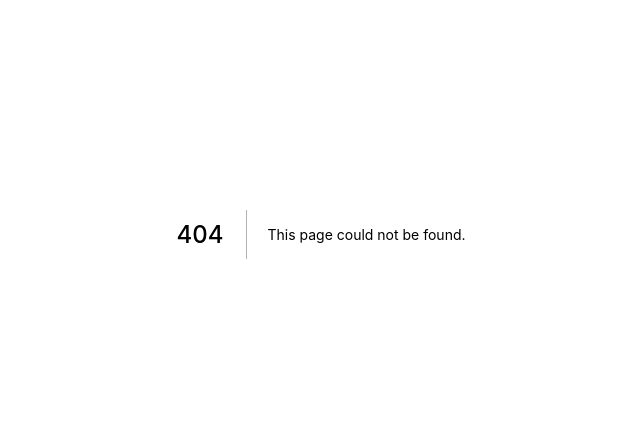
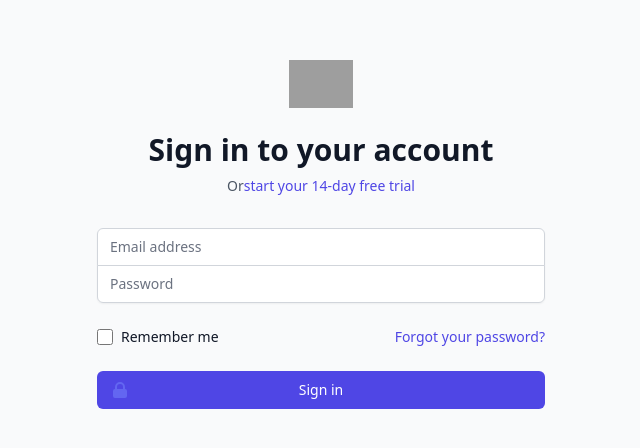
Before and after one commit to Dankore-Software/Nextjs-MongoDB-Starter-Template, a Next.js app: page /login in a window 1280 px wide. Before the commit this address had no page. Shown: the part 166-614 px from the top of the page, without its empty margins (319-959 px from the left). Built offline with nearby package versions, Linux system fonts and the light colour scheme; grey boxes are pictures that could not be loaded.

Commit message:
Update template

```diff
--- a/next-seo.config.js
+++ b/next-seo.config.js
@@ -1,3 +1,6 @@
+// THIS FILE CONTAINS DEFAULT SEO WHICH MEANS THIS SEO WILL BE AVAILABLE ON ALL
+// PAGES IN THIS APP
+
 const title = 'Next.js MongoDB Starter Template';
 const description = 'Dankore Software Nextjs MongoDB Starter Template.';
 
--- a/pages/components/homepage.js
+++ b/pages/components/homepage.js
@@ -72,7 +72,7 @@
                   Company
                 </a>
 
-                <a href="#" className="font-medium text-indigo-600 hover:text-indigo-500">
+                <a href="/login" className="font-medium text-indigo-600 hover:text-indigo-500">
                   Log in
                 </a>
               </div>
--- /dev/null
+++ b/pages/login.js
@@ -0,0 +1,137 @@
+import { NextSeo } from 'next-seo';
+
+export default function Login() {
+  return (
+    <>
+      <NextSeo
+        title="Using More of Config"
+        description="This example uses more of the available config options."
+        canonical="https://www.canonical.ie/"
+        openGraph={{
+          url: 'https://www.url.ie/a',
+          title: 'Open Graph Title',
+          description: 'Open Graph Description',
+          images: [
+            {
+              url: 'https://www.example.ie/og-image-01.jpg',
+              width: 800,
+              height: 600,
+              alt: 'Og Image Alt',
+            },
+            {
+              url: 'https://www.example.ie/og-image-02.jpg',
+              width: 900,
+              height: 800,
+              alt: 'Og Image Alt Second',
+            },
+            { url: 'https://www.example.ie/og-image-03.jpg' },
+            { url: 'https://www.example.ie/og-image-04.jpg' },
+          ],
+          site_name: 'SiteName',
+        }}
+        twitter={{
+          handle: '@handle2',
+          site: '@site2',
+          cardType: 'summary_large_image2',
+        }}
+      />
+      <div className="min-h-screen flex items-center justify-center bg-gray-50 py-12 px-4 sm:px-6 lg:px-8">
+        <div className="max-w-md w-full space-y-8">
+          <div>
+            <img
+              className="mx-auto h-12 w-auto"
+              src="https://tailwindui.com/img/logos/workflow-mark-indigo-600.svg"
+              alt="Workflow"
+            />
+            <h2 className="mt-6 text-center text-3xl font-extrabold text-gray-900">
+              Sign in to your account
+            </h2>
+            <p className="mt-2 text-center text-sm text-gray-600">
+              Or
+              <a href="#" className="font-medium text-indigo-600 hover:text-indigo-500">
+                start your 14-day free trial
+              </a>
+            </p>
+          </div>
+          <form className="mt-8 space-y-6" action="#" method="POST">
+            <input type="hidden" name="remember" value="true" />
+            <div className="rounded-md shadow-sm -space-y-px">
+              <div>
+                <label htmlFor="email-address" className="sr-only">
+                  Email address
+                </label>
+                <input
+                  id="email-address"
+                  name="email"
+                  type="email"
+                  autoComplete="email"
+                  required
+                  className="appearance-none rounded-none relative block w-full px-3 py-2 border border-gray-300 placeholder-gray-500 text-gray-900 rounded-t-md focus:outline-none focus:ring-indigo-500 focus:border-indigo-500 focus:z-10 sm:text-sm"
+                  placeholder="Email address"
+                />
+              </div>
+              <div>
+                <label htmlFor="password" className="sr-only">
+                  Password
+                </label>
+                <input
+                  id="password"
+                  name="password"
+                  type="password"
+                  autoComplete="current-password"
+                  required
+                  className="appearance-none rounded-none relative block w-full px-3 py-2 border border-gray-300 placeholder-gray-500 text-gray-900 rounded-b-md focus:outline-none focus:ring-indigo-500 focus:border-indigo-500 focus:z-10 sm:text-sm"
+                  placeholder="Password"
+                />
+              </div>
+            </div>
+
+            <div className="flex items-center justify-between">
+              <div className="flex items-center">
+                <input
+                  id="remember_me"
+                  name="remember_me"
+                  type="checkbox"
+                  className="h-4 w-4 text-indigo-600 focus:ring-indigo-500 border-gray-300 rounded"
+                />
+                <label htmlFor="remember_me" className="ml-2 block text-sm text-gray-900">
+                  Remember me
+                </label>
+              </div>
+
+              <div className="text-sm">
+                <a href="#" className="font-medium text-indigo-600 hover:text-indigo-500">
+                  Forgot your password?
+                </a>
+              </div>
+            </div>
+
+            <div>
+              <button
+                type="submit"
+                className="group relative w-full flex justify-center py-2 px-4 border border-transparent text-sm font-medium rounded-md text-white bg-indigo-600 hover:bg-indigo-700 focus:outline-none focus:ring-2 focus:ring-offset-2 focus:ring-indigo-500"
+              >
+                <span className="absolute left-0 inset-y-0 flex items-center pl-3">
+                  <svg
+                    className="h-5 w-5 text-indigo-500 group-hover:text-indigo-400"
+                    xmlns="http://www.w3.org/2000/svg"
+                    viewBox="0 0 20 20"
+                    fill="currentColor"
+                    aria-hidden="true"
+                  >
+                    <path
+                      fillRule="evenodd"
+                      d="M5 9V7a5 5 0 0110 0v2a2 2 0 012 2v5a2 2 0 01-2 2H5a2 2 0 01-2-2v-5a2 2 0 012-2zm8-2v2H7V7a3 3 0 016 0z"
+                      clipRule="evenodd"
+                    />
+                  </svg>
+                </span>
+                Sign in
+              </button>
+            </div>
+          </form>
+        </div>
+      </div>
+    </>
+  );
+}
```
